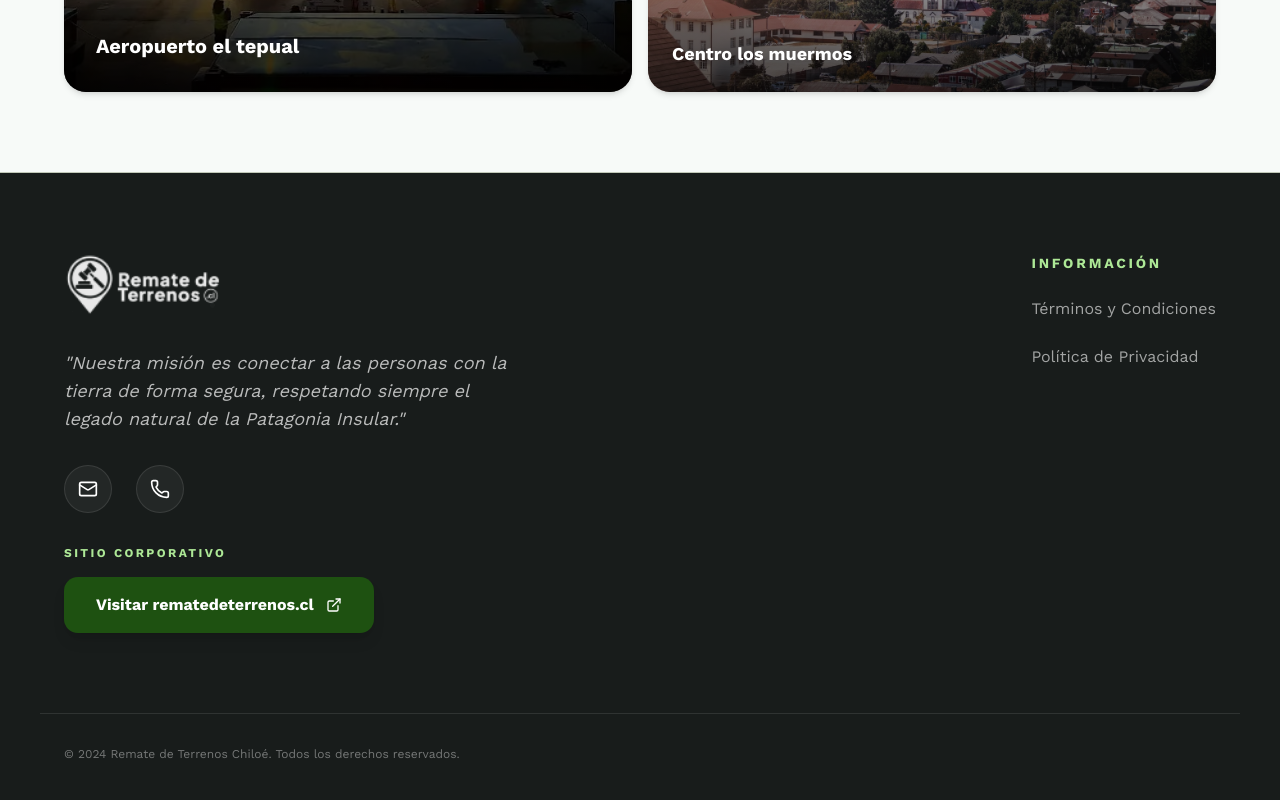
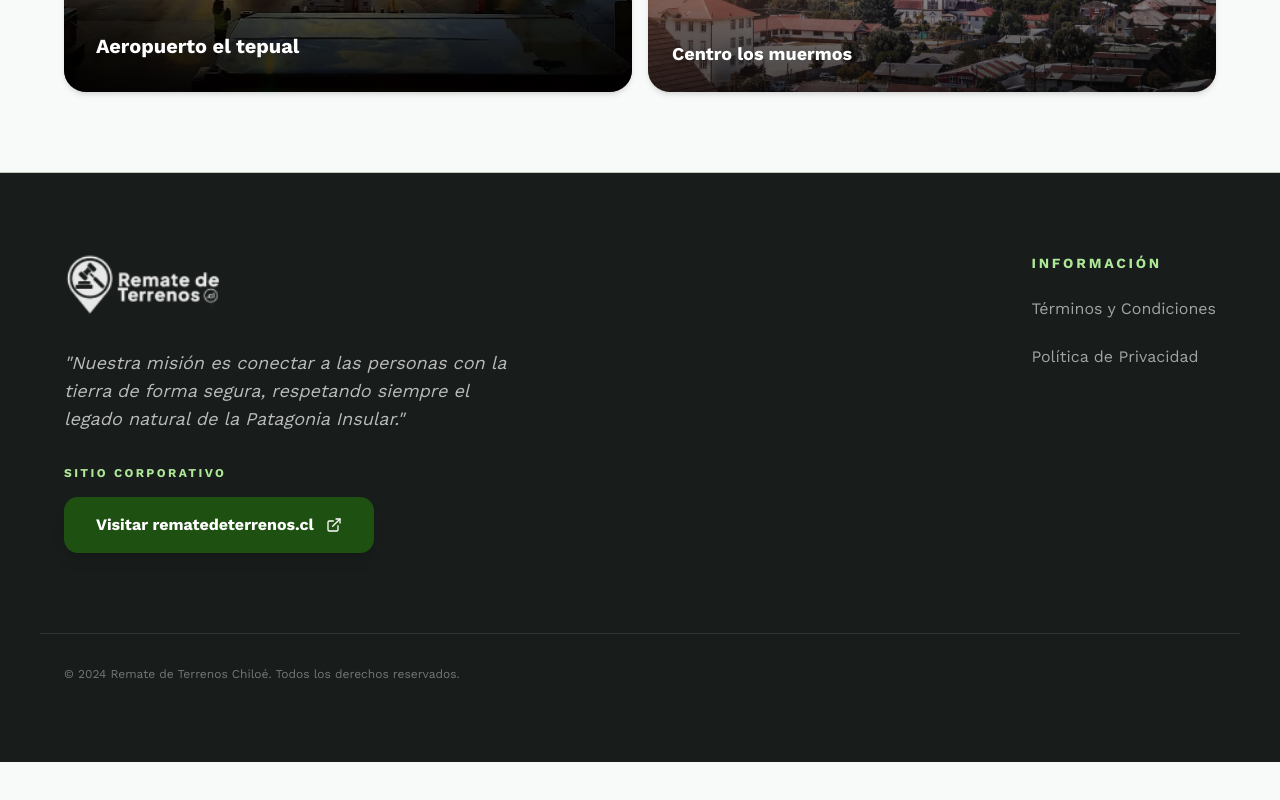
Before and after one commit to DionnellGT/BrochureRT, a React (Vite) app: page / in a window 1280 px wide. Shown: the part 2286-3086 px from the top of the page. After the commit the page ends 3048 px from the top, so only its background shows below. Built offline with nearby package versions, Linux system fonts and the light colour scheme; no server answers.

Commit message:
refactor: remove social icons from footer component and update footer data structure

```diff
--- a/src/brochure/components/Footer.tsx
+++ b/src/brochure/components/Footer.tsx
@@ -24,22 +24,7 @@ export function Footer({ footer }: FooterProps) {
           <p className="text-white/70 text-lg leading-7 mb-8 italic font-light">
             {footer.quote}
           </p>
-          <div className="flex gap-6 mb-8">
-            {footer.socials.map((social, index) => {
-              const Icon = SOCIAL_ICONS[social.icon];
-              return (
-                <a
-                  key={index}
-                  href={social.href}
-                  target={social.target}
-                  rel="noopener noreferrer"
-                  className="w-12 h-12 rounded-full bg-white/5 border border-white/10 flex items-center justify-center hover:bg-clay-accent hover:border-clay-accent transition-all duration-300"
-                >
-                  <Icon className="size-5" />
-                </a>
-              );
-            })}
-          </div>
+
           <div className="mt-8">
             <p className="text-xs font-bold text-accent uppercase tracking-[0.2em] mb-4">
               {footer.corporateSite.label}
--- a/src/brochure/data/footer.ts
+++ b/src/brochure/data/footer.ts
@@ -1,11 +1,5 @@
 export interface FooterLink {
   label: string;
-  href: string;
-  target?: "_blank";
-}
-
-export interface FooterSocial {
-  icon: "mail" | "phone";
   href: string;
   target?: "_blank";
 }
@@ -13,7 +7,6 @@ export interface FooterSocial {
 export interface FooterData {
     logoUrl: string;
     quote: string;
-    socials: FooterSocial[];
     corporateSite: { label: string; url: string };
     infoLinks: FooterLink[];
     copyright: string;
@@ -25,10 +18,6 @@ export const footer: FooterData = {
     logoUrl: LOGO_URL_FOOTER,
     quote:
       '"Nuestra misión es conectar a las personas con la tierra de forma segura, respetando siempre el legado natural de la Patagonia Insular."',
-    socials: [
-      { icon: "mail", href: "https://mail.google.com/mail/?view=cm&fs=1&to=contacto@rematedeterrenos.cl&su=Consulta&body=Hola,%20me%20interesa...", target: "_blank" },
-      { icon: "phone", href: "https://api.whatsapp.com/send/?phone=56949437974&text=Hola%2C+me+gustar%C3%ADa+recibir+m%C3%A1s+informaci%C3%B3n&type=phone_number&app_absent=0", target: "_blank" },
-    ],
     corporateSite: { label: "Sitio Corporativo", url: "https://rematedeterrenos.cl" },
 
     infoLinks: [
```
